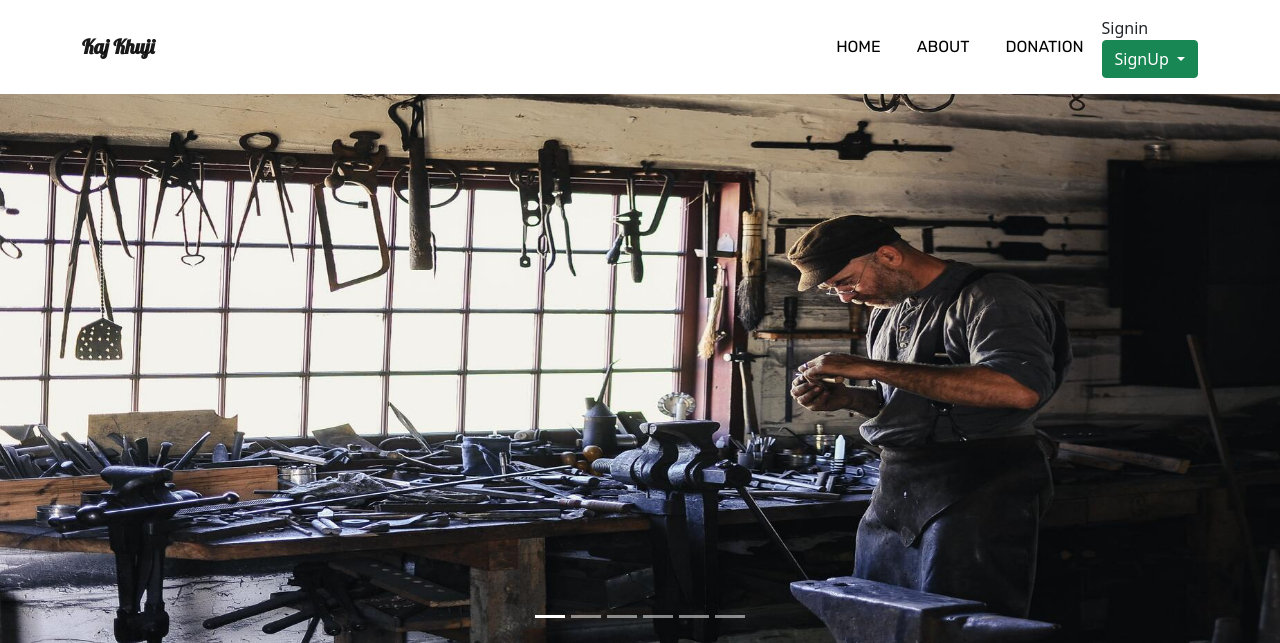
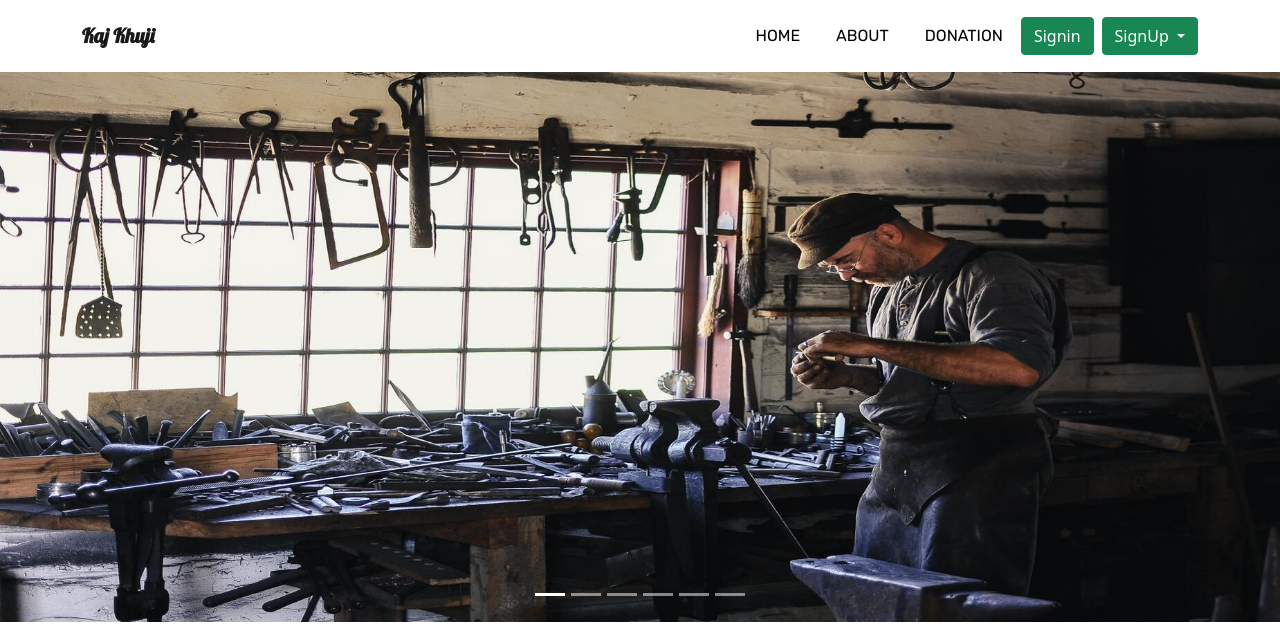
Before and after one commit to NurullahSanY/KajKhuji, a PHP site: page / in a window 1280 px wide. Shown: the top 643 px of the page. Run offline with PHP 8.4, Linux system fonts and the light colour scheme; some web fonts are replaced.

Commit message:
Update index.php

```diff
--- a/index.php
+++ b/index.php
@@ -37,7 +37,7 @@
           </li>
         </ul>
         <form class="d-flex">
-        <aclass="btn btn-success me-2" href="signin.php" >Signin</a>
+        <a class="btn btn-success me-2" href="signin.php" >Signin</a>
 
           <div class="dropdown">
   <a class="btn btn-success dropdown-toggle" href="#" role="button" id="dropdownMenuLink" data-bs-toggle="dropdown" aria-expanded="false">
```
